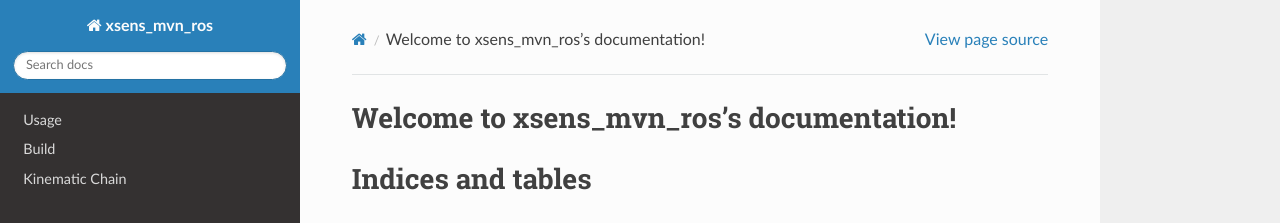
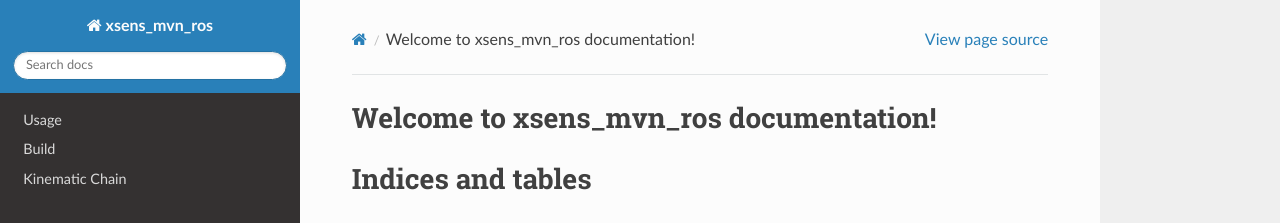
Before and after one commit to ComputerSmallFry/fmc3_xsens_mvn_ros, a Sphinx documentation site: the page built from docs/sphinx/source/index.rst, in a window 1280 px wide and 1215 px high. Shown: the top 223 px of the window. Built offline with Sphinx 7.4.7 and the Read the Docs theme 2.0.0, drawn with Linux system fonts in a browser that asks for light colours.

```diff
--- a/docs/sphinx/source/index.rst
+++ b/docs/sphinx/source/index.rst
@@ -3,7 +3,7 @@
    You can adapt this file completely to your liking, but it should at least
    contain the root `toctree` directive.
 
-Welcome to xsens_mvn_ros's documentation!
+Welcome to xsens_mvn_ros documentation!
 ============================================
 
 .. toctree::
```
